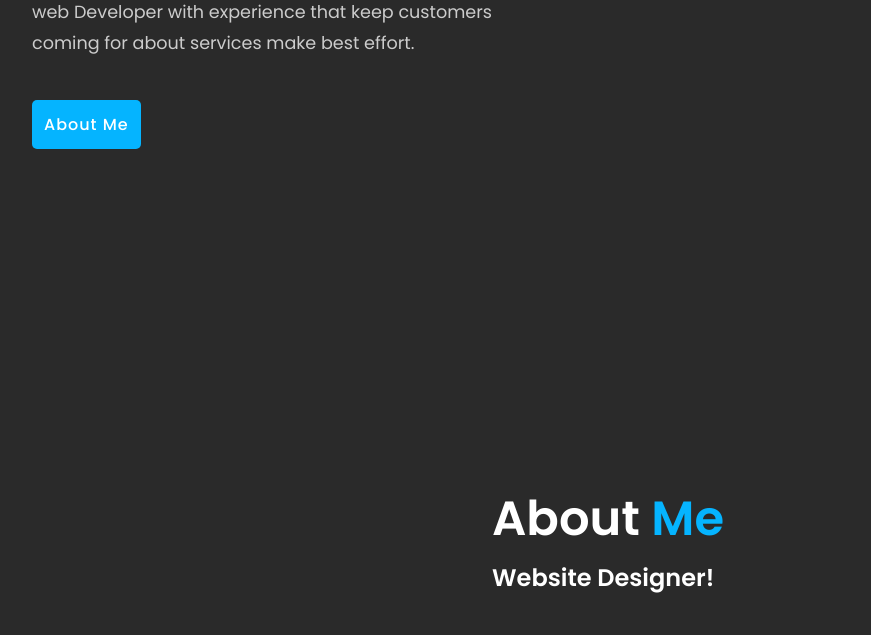
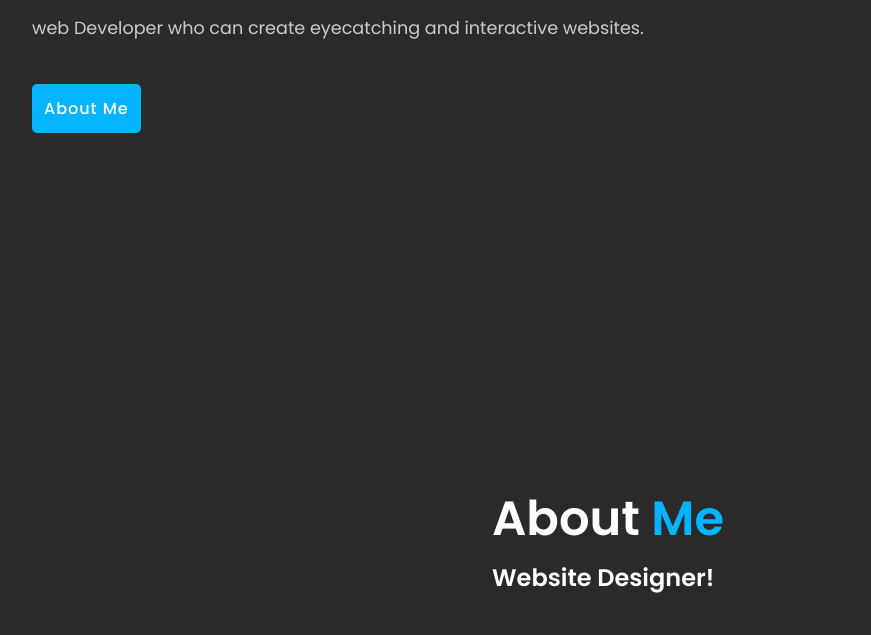
Before and after one commit to Shaswat005/shaswat005.github.io, a plain HTML site: page index.html in a window 1280 px wide. Shown: the part 465-1100 px from the top of the page, without its empty margins (160-1031 px from the left). Drawn offline with nearby package versions, Linux system fonts and the light colour scheme.

Commit message:
Add files via upload

```diff
--- a/index.html
+++ b/index.html
@@ -33,7 +33,7 @@
 			</div>
 			<h1>Shaswat Surya</h1>
 			<h3>Website <span>Designer.</span></h3>
-			<p>web Developer with experience that keep customers <br> coming for about services make best effort.</p>
+			<p>web Developer who can create eyecatching and interactive websites.</p>
 			<div class="button">
 				<a href="#" class="btn">About Me</a>
 			</div>
```
